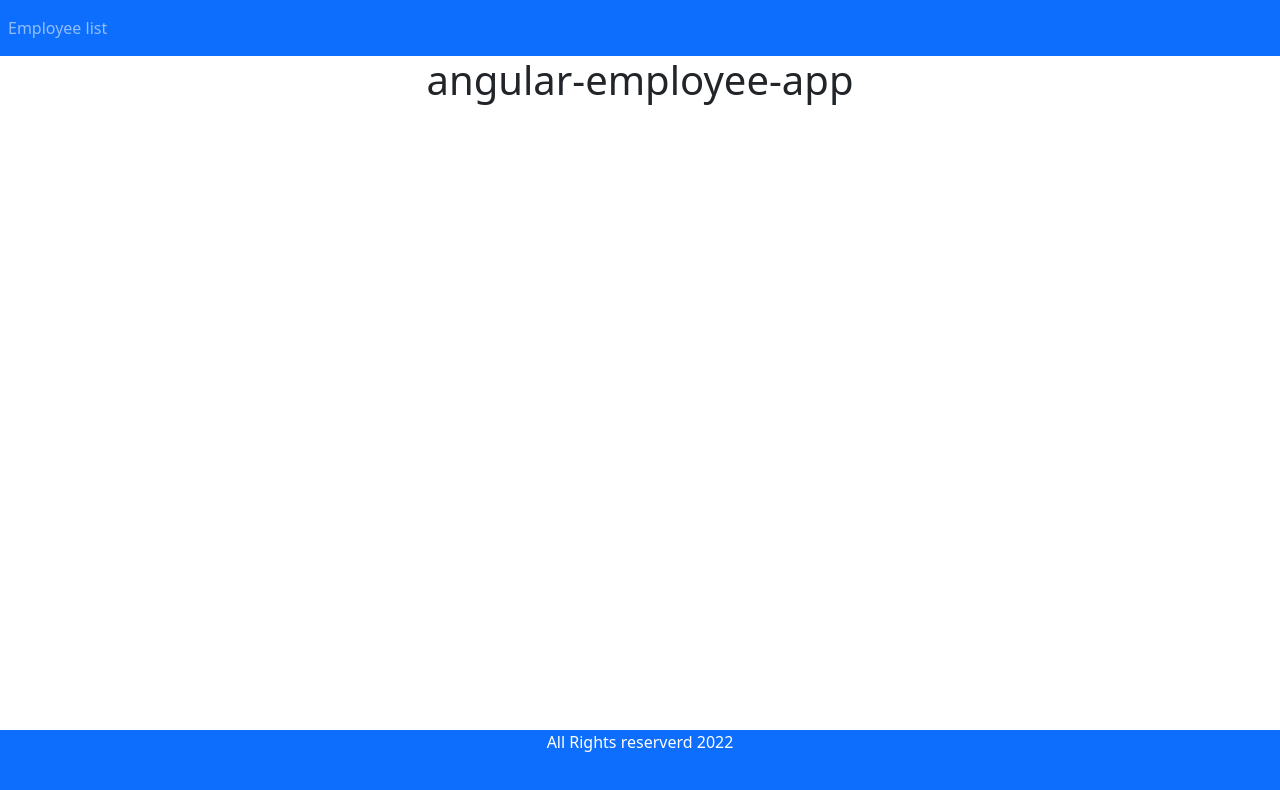
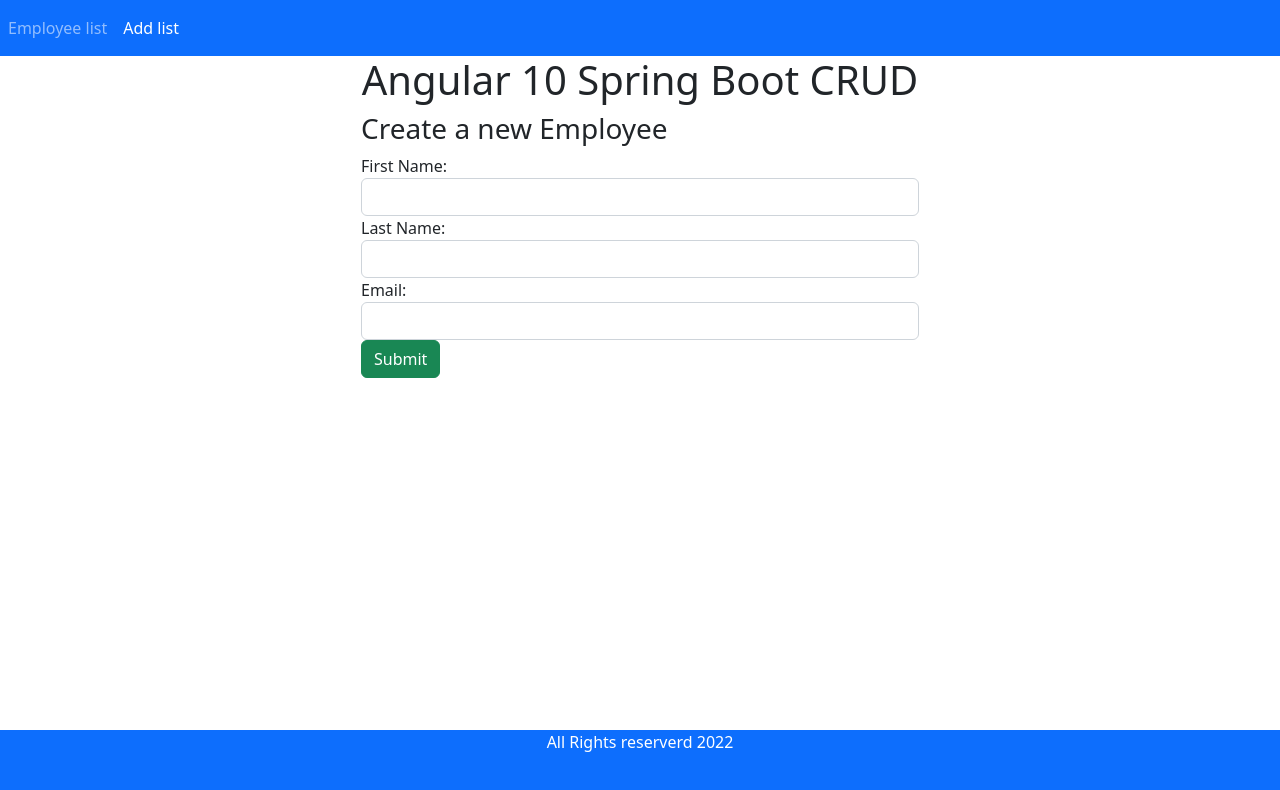
Before and after one commit to canessaalvamiguel/angular-employee-frontend, an Angular app: page /create-employee in a window 1280 px wide. Before the commit this address led to /. Shown: the top 790 px of the page. Built offline with nearby package versions, Linux system fonts and the light colour scheme.

Commit message:
Implement creating employee feature

```diff
--- a/src/app/app-routing.module.ts
+++ b/src/app/app-routing.module.ts
@@ -1,10 +1,12 @@
 import { NgModule } from '@angular/core';
 import { RouterModule, Routes } from '@angular/router';
+import { CreateEmployeeComponent } from './create-employee/create-employee.component';
 import { EmployeeListComponent } from './employee-list/employee-list.component';
 
 const routes: Routes = [
-  {path: "employees", component : EmployeeListComponent},
-  {path: '', redirectTo : 'employees', pathMatch: 'full'}
+  {path: '', redirectTo : 'employees', pathMatch: 'full'},
+  {path: 'employees', component : EmployeeListComponent},
+  {path: 'create-employee', component: CreateEmployeeComponent}
 ];
 
 @NgModule({
--- a/src/app/app.component.html
+++ b/src/app/app.component.html
@@ -2,6 +2,9 @@
     <ul class="navbar-nav">
         <li class="nav-item">
             <a routerLink="employees" routerLinkActive="active" class="nav-link">Employee list</a>
+        </li>
+        <li class="nav-item">
+            <a routerLink="create-employee" routerLinkActive="active" class="nav-link">Add list</a>
         </li>
     </ul>
 </nav>
--- a/src/app/app.component.ts
+++ b/src/app/app.component.ts
@@ -6,5 +6,5 @@
   styleUrls: ['./app.component.css']
 })
 export class AppComponent {
-  title = 'angular-employee-app';
+  title = 'Angular 10 Spring Boot CRUD';
 }
--- /dev/null
+++ b/src/app/create-employee/create-employee.component.html
@@ -0,0 +1,26 @@
+<div class="col-md-6 offset-md-3">
+    <h3> Create a new Employee</h3>
+    <form (ngSubmit) = "onSubmit()" autocomplete="off">
+
+        <div class="form-group">
+            <label for="firstName">First Name:</label>
+            <input type="text" class="form-control" id="firstName"
+            [(ngModel)] = "employee.firstName" name="firstName" >
+        </div>
+
+        <div class="form-group">
+            <label for="lastName">Last Name:</label>
+            <input type="text" class="form-control" id="lastName"
+            [(ngModel)] = "employee.lastName" name="lastName" >
+        </div>
+
+        <div class="form-group">
+            <label for="email">Email:</label>
+            <input type="text" class="form-control" id="email"
+            [(ngModel)] = "employee.email" name="email" >
+        </div>
+
+        <button class="btn btn-success" type="submit">Submit</button>
+
+    </form>
+</div>
--- /dev/null
+++ b/src/app/create-employee/create-employee.component.ts
@@ -0,0 +1,37 @@
+import { Component, OnInit } from '@angular/core';
+import { Router } from '@angular/router';
+import { Employee } from '../employee';
+import { EmployeeService } from '../employee.service';
+
+@Component({
+  selector: 'app-create-employee',
+  templateUrl: './create-employee.component.html',
+  styleUrls: ['./create-employee.component.css']
+})
+export class CreateEmployeeComponent implements OnInit {
+
+  employee: Employee = new Employee();
+
+  constructor(private employeeService: EmployeeService, private router: Router) { }
+
+  ngOnInit(): void {
+  }
+
+  saveEmployee(){
+    this.employeeService.createEmployee(this.employee).subscribe( data => {
+      console.log(data);
+      this.goToEmployeeList();
+    },
+    error => console.log(error));
+  }
+
+  goToEmployeeList(){
+    this.router.navigate(['/employees']);
+  }
+
+  onSubmit(){
+    console.log(this.employee);
+    this.saveEmployee();
+  }
+
+}
--- a/src/app/employee.service.ts
+++ b/src/app/employee.service.ts
@@ -15,4 +15,8 @@
   getEmployeesList() : Observable<Employee[]>{
     return this.httpClient.get<Employee[]>(`${this.baseURL}`);
   }
+
+  createEmployee(employee: Employee): Observable<Object>{
+    return this.httpClient.post(`${this.baseURL}`, employee);
+  }
 }
```
Also changed, not shown: src/app/app.module.ts (+6 -2 lines), src/app/create-employee/create-employee.component.css (added), 1 other file (tests, documents, lock files or other folders).
